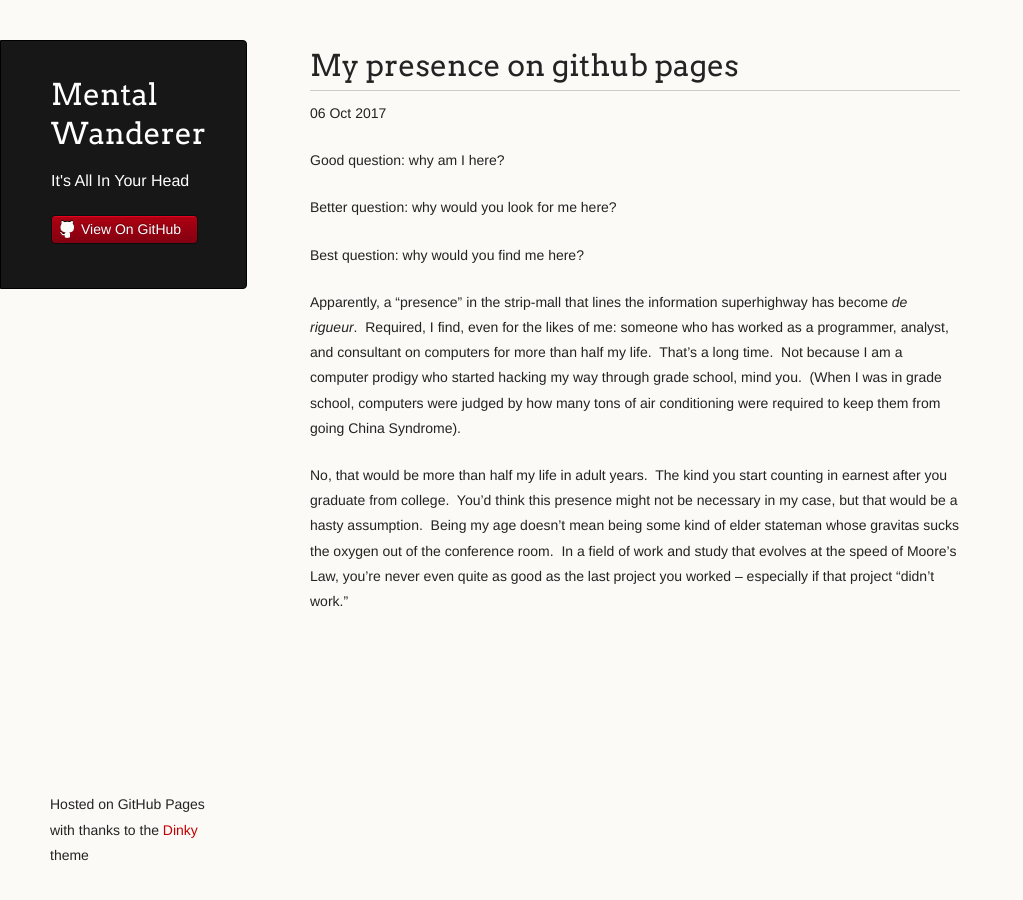
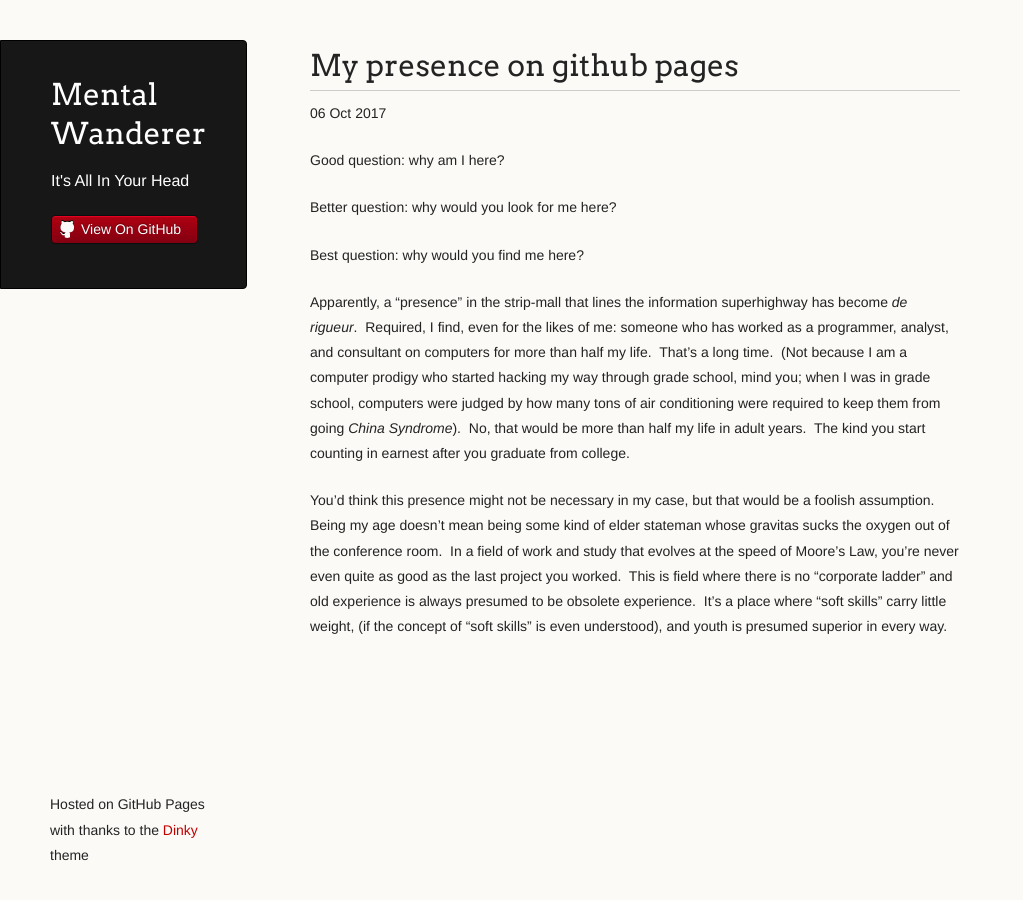
Before and after one commit to coryburt/coryburt.github.io, a Jekyll site: the page built from _posts/2017-10-06-And-So-It-Begins.md, in a window 1280 px wide. Shown: the whole page, without its empty margins (0-1023 px from the left). Built offline with Jekyll 4.4.1, drawn with Linux system fonts in a browser that asks for light colours.

Commit message:
Update blog

```diff
--- a/_posts/2017-10-06-And-So-It-Begins.md
+++ b/_posts/2017-10-06-And-So-It-Begins.md
@@ -11,10 +11,12 @@ Best question: why would you find me here?
 
 Apparently, a "presence" in the strip-mall that lines the information superhighway has become _de rigueur_.&nbsp;
 Required, I find, even for the likes of me: someone who has worked as a programmer, analyst, and consultant on computers for more than half my life.&nbsp;
-That's a long time.&nbsp; Not because I am a computer prodigy who started hacking my way through grade school, mind you.&nbsp; (When I was in grade school,
-computers were judged by how many tons of air conditioning were required to keep them from going China Syndrome).
+That's a long time.&nbsp; (Not because I am a computer prodigy who started hacking my way through grade school, mind you; when I was in grade school,
+computers were judged by how many tons of air conditioning were required to keep them from going _China Syndrome_).&nbsp; No, that would be more than half my
+life in adult years.&nbsp; The kind you start counting in earnest after you graduate from college.
 
-No, that would be more than half my life in adult years.&nbsp; The kind you start counting in earnest after you graduate from college.&nbsp;
-You'd think this presence might not be necessary in my case, but that would be a hasty assumption.&nbsp; Being my age doesn't mean being some kind
+You'd think this presence might not be necessary in my case, but that would be a foolish assumption.&nbsp; Being my age doesn't mean being some kind
 of elder stateman whose gravitas sucks the oxygen out of the conference room.&nbsp; In a field of work and study that evolves at the speed of Moore's Law,
-you're never even quite as good as the last project you worked -- especially if that project "didn't work."&nbsp;
+you're never even quite as good as the last project you worked.&nbsp; This is field where there is no "corporate ladder" and old experience is always
+presumed to be obsolete experience.&nbsp; It's a place where "soft skills" carry little weight, (if the concept of "soft skills" is even understood),
+and youth is presumed superior in every way.&nbsp;
```
